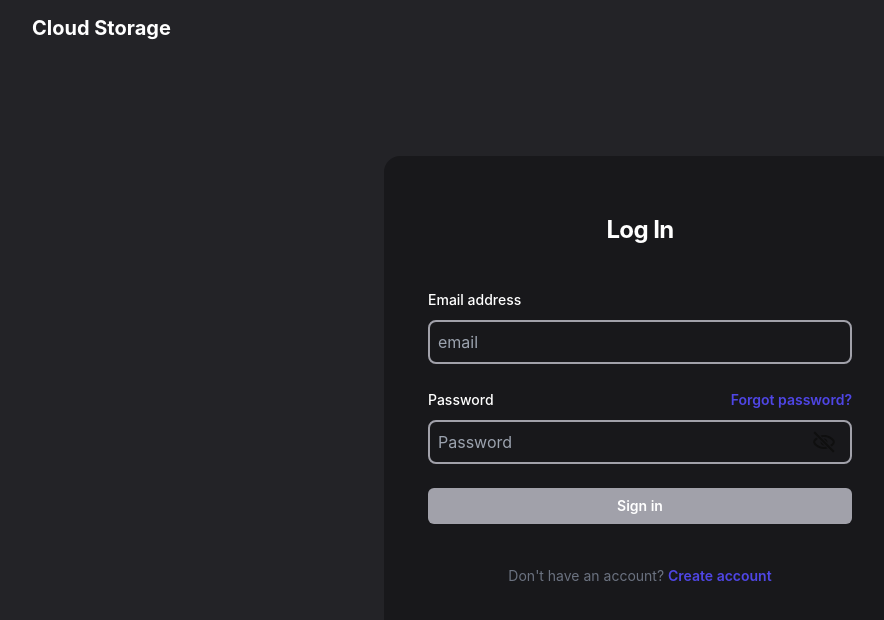
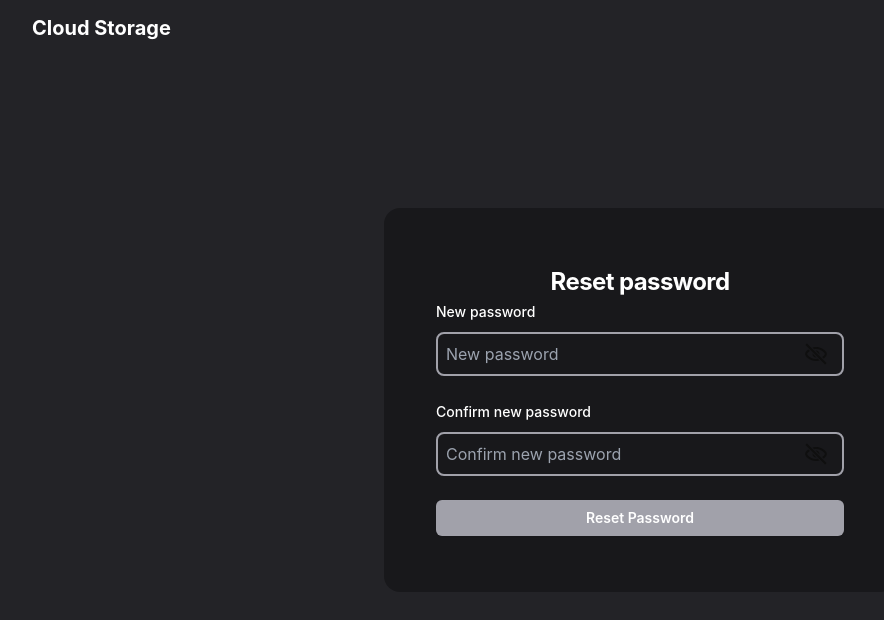
Before and after one commit to OlAndrey/Cloud-Storage, a React (Create React App) app in the folder client/: page /reset/1 in a window 1280 px wide. Before the commit this address led to /login. Shown: the top 620 px of the page, without its empty margins (0-884 px from the left). Built offline with nearby package versions, Linux system fonts and the light colour scheme; no server answers.

Commit message:
feat(client): added and styled access recovery component

```diff
--- a/client/src/App.tsx
+++ b/client/src/App.tsx
@@ -16,6 +16,7 @@ import SideBar from './components/menu/SideBar'
 import Success from './components/success/Success'
 import Cancel from './components/cancel/Cancel'
 import RecoveryLink from './components/authorization/RecoveryLink'
+import Recovery from './components/authorization/Recovery'
 
 const App = () => {
   const { authCheck, userInfo } = useAppSelector((state) => state.auth)
@@ -58,6 +59,7 @@ const App = () => {
           <Route path='/login' element={<Login />} />
           <Route path='/registration' element={<Registry />} />
           <Route path='/recovery-link' element={<RecoveryLink />} />
+          <Route path='/reset/:id' element={<Recovery />}/>
           <Route path='/*' element={<Navigate to='/login' replace={true} />} />
         </Routes>
       )}
--- /dev/null
+++ b/client/src/components/authorization/Recovery.tsx
@@ -0,0 +1,96 @@
+import { useEffect } from 'react'
+import { useNavigate, useParams } from 'react-router-dom'
+import { SubmitHandler, useForm } from 'react-hook-form'
+import { IFormValues } from '../../types/form'
+import Icon from '../icon/Icon'
+import Container from './AuthContainer'
+import PasswordInput from '../inputs/PasswordInput'
+import { useAppSelector } from '../../hooks/redux'
+
+const Recovery = () => {
+  const { loading, error } = useAppSelector((state) => state.auth)
+  const navigate = useNavigate()
+  const { id } = useParams()
+
+  const {
+    register,
+    formState: { errors, isValid },
+    handleSubmit,
+    watch,
+  } = useForm<IFormValues>({
+    mode: 'onChange',
+  })
+
+  useEffect(() => {
+    if (!id) navigate('/login')
+  }, [id])
+
+  const onSubmit: SubmitHandler<IFormValues> = async (formData, e) => {
+    e?.preventDefault()
+    const { currentPassword } = formData
+
+    if (id) console.log(currentPassword )
+  }
+
+  return (
+    <Container title='Reset password'>
+      <form className='space-y-6 px-2' onSubmit={handleSubmit(onSubmit)}>
+        <div>
+          <label htmlFor='password' className='block text-sm font-medium leading-6'>
+            New password
+          </label>
+          <div className='mt-2'>
+            <PasswordInput
+              placeholder={'New password'}
+              label='currentPassword'
+              register={register}
+              required={true}
+              minLength={{ value: 1, message: 'New password must not be empty' }}
+              error={errors.password}
+            />
+          </div>
+        </div>
+        <div>
+          <label htmlFor='confirmPassword' className='block text-sm font-medium leading-6'>
+            Confirm new password
+          </label>
+          <div className='mt-2'>
+            <PasswordInput
+              placeholder={'Confirm new password'}
+              label='confirmPassword'
+              register={register}
+              validate={(value: string) => {
+                if (watch('currentPassword') != value) {
+                  return 'Your passwords do no match'
+                }
+              }}
+              required={true}
+              minLength={{ value: 1, message: 'Confirm new password must not be empty' }}
+              error={errors.password}
+            />
+          </div>
+        </div>
+
+        {error && (
+          <div className='flex flex-row items-start pt-1'>
+            <div className='flex h-5 flex-row items-center'>
+              <Icon name='WarningIcon' fill='#EA580C' size={[20, 20]} className='mr-1' />
+            </div>
+            <span className='font-base w-56 text-sm text-orange-600'>{error}</span>
+          </div>
+        )}
+
+        <button
+          type='submit'
+          disabled={!isValid || loading}
+          className='flex w-full justify-center items-center rounded-md bg-indigo-600 px-3 py-1.5 text-sm font-semibold leading-6 text-white shadow-sm hover:bg-indigo-500 disabled:bg-zinc-400'
+        >
+          {loading && <Icon className='animate-spin mr-3' size={[16, 16]} name='SpinnerIcon' />}
+          Reset Password
+        </button>
+      </form>
+    </Container>
+  )
+}
+
+export default Recovery
```
